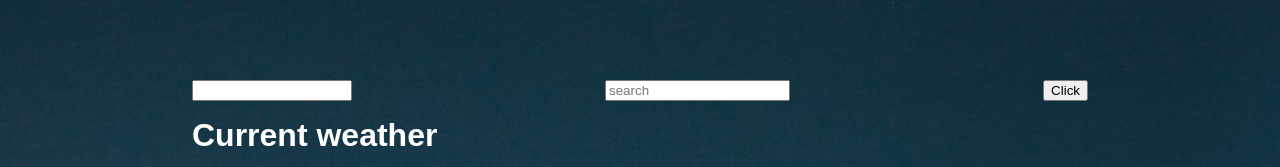
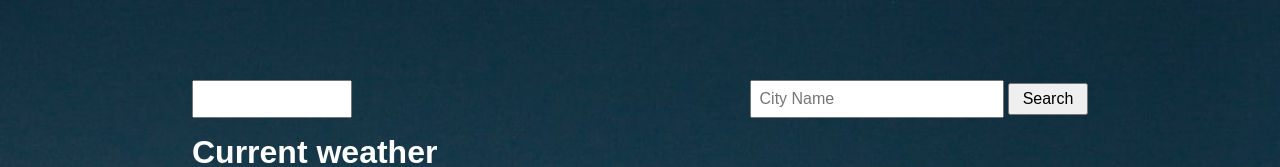
Before and after one commit to yll9108/midTerm-weatherApp, a website: page index.html in a window 1280 px wide. Shown: the top 167 px of the page. Drawn offline with Linux system fonts and the light colour scheme; some packages are replaced by stand-ins of ours; no server answers.

Commit message:
edited search bar layout

```diff
--- a/css/currentweather.scss
+++ b/css/currentweather.scss
@@ -17,9 +17,20 @@ html {
                 .favoriteCities {
                     width: 10rem;
                 }
-                .searchBar {
-                    width: 10rem;
-                    flex-direction: end;
+                #searchCity {
+                    #searchBar {
+                        width: 15rem;
+                        height: 2rem;
+                        padding-left: 0.5rem;
+                    }
+                    #searchBar::placeholder {
+                        font-size: 1rem;
+                    }
+                    #searchBtn {
+                        width: 5rem;
+                        height: 2rem;
+                        font-size: 1rem;
+                    }
                 }
             }
 
--- a/index.html
+++ b/index.html
@@ -34,8 +34,10 @@
             <section class="main">
                 <section class="headerBar">
                     <select class="favoriteCities"></select>
-                    <input id="searchBar" placeholder="search" />
-                    <button id="searchBtn">Click</button>
+                    <div id="searchCity">
+                        <input id="searchBar" placeholder="City Name" />
+                        <button id="searchBtn">Search</button>
+                    </div>
                 </section>
                 <h3 id="title">Current weather</h3>
                 <section class="currentWeather">
```
Also changed, not shown: css/currentweather.css, 1 other file.
